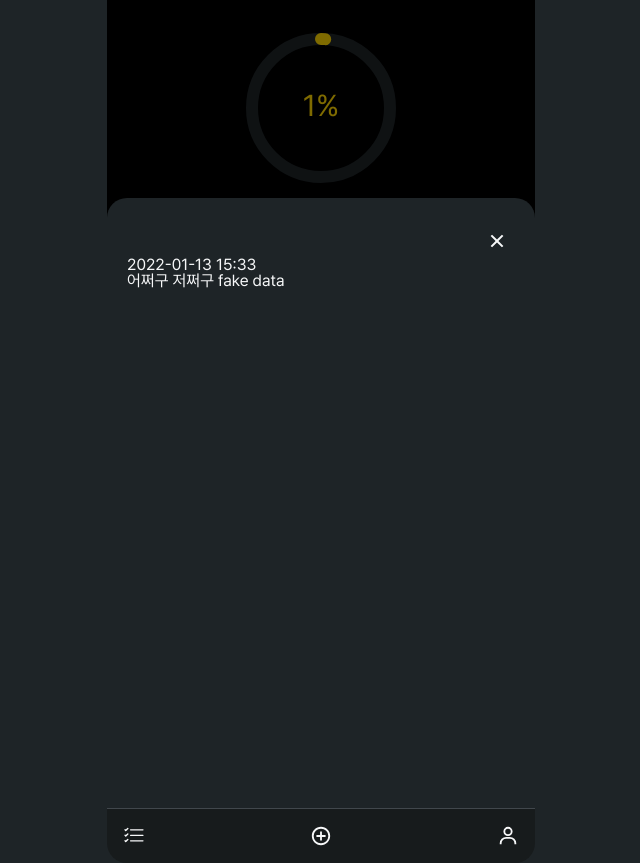
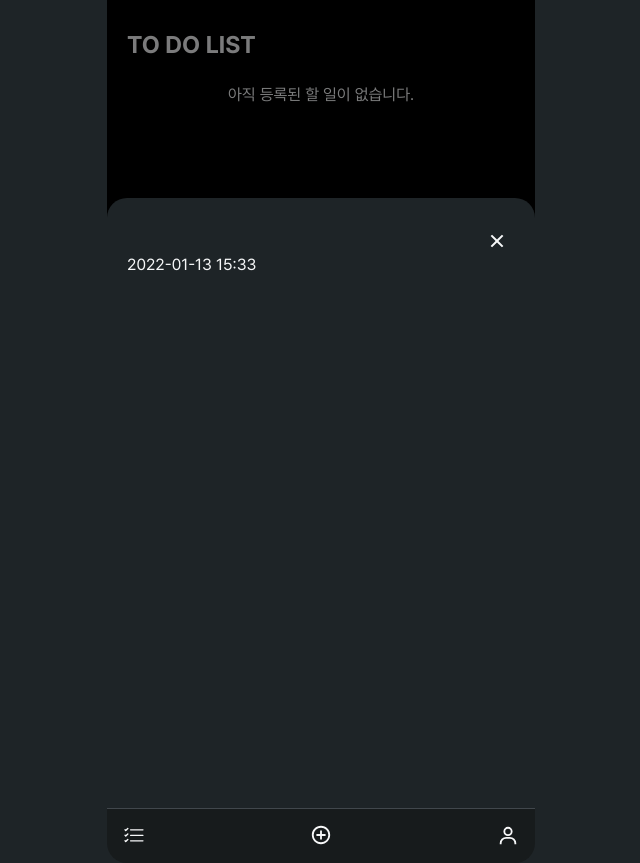
Before and after one commit to hongsyong92/make-plan-app, a React (Create React App) app: page /todos/1 in a window 1280 px wide. Shown: the whole page, without its empty margins (319-959 px from the left). Built offline with nearby package versions, Linux system fonts and the light colour scheme.

Commit message:
todo 등록하기 중간저장

```diff
--- a/src/App.tsx
+++ b/src/App.tsx
@@ -5,11 +5,12 @@ import Home from "./routes/Home";
 import BottomNav from "./Components/BottomNav";
 import styled from "styled-components";
 import CalendarScreen from "./routes/CalendarScreen";
-import { useState } from "react";
 import Login from "./routes/Login";
+import { useRecoilState } from "recoil";
+import { loginState } from "./atoms";
 
 function App() {
-  const [isLogin, setLogin] = useState(false);
+  const [isLogin, setLogin] = useRecoilState(loginState);
   const handleLogin = () => {
     setLogin(true);
   };
@@ -38,7 +39,7 @@ function App() {
             }
           />
           <Route path="/todos/:id" element={<Home />} />
-          <Route path="/add-todos" element={<Home />} />
+          {/* <Route path="/add-todos" element={<Home />} /> */}
           <Route path="/select-date" element={<CalendarScreen />} />
           {/* user menu 화면 */}
           <Route
--- a/src/Components/AddToDo.tsx
+++ b/src/Components/AddToDo.tsx
@@ -2,48 +2,50 @@ import styled from "styled-components";
 import { theme } from "../theme";
 import { RiCloseFill } from "react-icons/ri";
 import { BiPencil } from "react-icons/bi";
-import { useNavigate } from "react-router-dom";
+// import { useNavigate } from "react-router-dom";
 import { useForm } from "react-hook-form";
 import { toDoState } from "../atoms";
 import { useRecoilState } from "recoil";
 
+interface IAddToDoModal {
+  addOpen: boolean;
+  onClose: () => void;
+}
 interface IForm {
   toDo: string;
 }
 
-function AddToDo() {
-  const navigate = useNavigate();
+function AddToDo({ addOpen, onClose }: IAddToDoModal) {
+  // const navigate = useNavigate();
   const [toDos, setToDos] = useRecoilState(toDoState);
-  const {
-    register,
-    handleSubmit,
-    formState: { errors },
-  } = useForm<IForm>();
-  const handleValid = ({ toDo }: any) => {
+  const { register, handleSubmit, setValue } = useForm<IForm>();
+
+  const handleValid = ({ toDo }: IForm) => {
     setToDos((oldToDos) => [
-      { text: toDo.text, category: "TO_DO", id: Date.now() },
+      { text: toDo, category: "TO_DO", id: Date.now() },
       ...oldToDos,
     ]);
+    setValue("toDo", "");
+    onClose();
   };
 
   return (
-    <Container>
+    <Container addOpen={addOpen}>
       <DetailHeader>
-        <button className="close_btn" onClick={() => navigate("/")}>
+        <button className="close_btn" onClick={() => onClose()}>
           <RiCloseFill size="24" />
         </button>
       </DetailHeader>
+
       <form onSubmit={handleSubmit(handleValid)}>
         <input
           {...register("toDo", {
             required: "필수 입력 항목입니다.",
             minLength: 2,
           })}
-          type="text"
           placeholder="할 일을 입력하세요"
         />
-        <p>{errors?.toDo?.message}</p>
-        <button className="add_todo_btn" onClick={() => navigate("/")}>
+        <button className="add_todo_btn">
           <BiPencil size="16" />
           <span>등록하기</span>
         </button>
@@ -53,10 +55,12 @@ function AddToDo() {
 }
 export default AddToDo;
 
-const Container = styled.div`
+const Container = styled.div<{ addOpen: boolean }>`
+  display: ${(props) => (props.addOpen ? "flex" : "none")};
+  flex-direction: column;
   position: absolute;
   left: 0;
-  bottom: 0;
+  bottom: 55px;
   width: 100%;
   height: 70%;
   padding: 30px 20px;
--- a/src/Components/BottomNav.tsx
+++ b/src/Components/BottomNav.tsx
@@ -4,9 +4,26 @@ import { RiAddCircleLine } from "react-icons/ri";
 import { BiUser } from "react-icons/bi";
 import { theme } from "../theme";
 import { Link } from "react-router-dom";
+import AddToDo from "./AddToDo";
+import { useState } from "react";
+import { useRecoilValue } from "recoil";
+import { loginState } from "../atoms";
 
 function BottomNav() {
+  const [addOpen, setAddOpen] = useState(false);
+  const isLogin = useRecoilValue(loginState);
+  const handleAddClick = () => {
+    if (isLogin) {
+      setAddOpen(true);
+    } else {
+      console.log("not loggged in");
+    }
+  };
+  const onClose = () => {
+    setAddOpen(false);
+  };
   return (
+    <>
       <Container>
         <div className="menu_item">
           <button>
@@ -16,10 +33,8 @@ function BottomNav() {
           </button>
         </div>
         <div className="menu_item">
-        <button>
-          <Link to="/add-todos">
+          <button onClick={handleAddClick}>
             <RiAddCircleLine size="22" />
-          </Link>
           </button>
         </div>
         <div className="menu_item">
@@ -30,6 +45,8 @@ function BottomNav() {
           </button>
         </div>
       </Container>
+      <AddToDo addOpen={addOpen} onClose={onClose} />
+    </>
   );
 }
 
--- a/src/Components/ToDoDetail.tsx
+++ b/src/Components/ToDoDetail.tsx
@@ -9,6 +9,7 @@ interface IToDoDetail {
 
 function ToDoDetail({ item }: IToDoDetail) {
   const navigate = useNavigate();
+
   return (
     <Container>
       <DetailHeader>
@@ -17,7 +18,7 @@ function ToDoDetail({ item }: IToDoDetail) {
         </button>
       </DetailHeader>
       <div className="created">{item.createdAt}</div>
-      <div className="todo_content">{item.content}</div>
+      <div className="todo_content">{item.text}</div>
     </Container>
   );
 }
--- a/src/Components/ToDoItem.tsx
+++ b/src/Components/ToDoItem.tsx
@@ -9,11 +9,12 @@ interface IToDoItem {
 }
 
 function ToDoItem({ item, onClick }: IToDoItem) {
+  console.log(item);
   return (
     <Container onClick={onClick}>
       <StatusLine />
       <ToDoContents>
-        <p>{item.content}</p>
+        <p>{item.text}</p>
       </ToDoContents>
       <MoreBtn
         className="more_btn"
--- a/src/atoms.ts
+++ b/src/atoms.ts
@@ -13,3 +13,8 @@ export const toDoState = atom<IToDo[]>({
   key: "toDo",
   default: [],
 });
+
+export const loginState = atom<boolean>({
+  key: "isLogin",
+  default: false,
+});
--- a/src/routes/Home.tsx
+++ b/src/routes/Home.tsx
@@ -3,21 +3,20 @@ import { theme } from "../theme";
 import dayjs from "dayjs";
 import { CircularProgressbar } from "react-circular-progressbar";
 import "react-circular-progressbar/dist/styles.css";
-import { Link, useLocation, useNavigate, useParams } from "react-router-dom";
+import { Link, useNavigate, useParams } from "react-router-dom";
 import { ToDoMockData } from "../toDoMockData";
 import ToDoItem from "../Components/ToDoItem";
 import ToDoDetail from "../Components/ToDoDetail";
-import AddToDo from "../Components/AddToDo";
-import { useRecoilState, useRecoilValue } from "recoil";
+import { useRecoilValue } from "recoil";
 import { toDoState } from "../atoms";
 
 function Home() {
   let now = dayjs();
   const percentage = 1;
   const navigate = useNavigate();
-  const location = useLocation();
   const params = useParams();
-  const addToDoMatch = location.pathname.includes("/add-todos");
+  // const location = useLocation();
+  // const addToDoMatch = location.pathname.includes("/add-todos");
   const onToDoClick = (toDoId: number) => {
     navigate(`/todos/${toDoId}`);
   };
@@ -34,19 +33,25 @@ function Home() {
           <span>{now.format("YYYY.MM.DD")} &nbsp;&nbsp;📅</span>
         </Link>
       </TextHeader>
-      <ProgressBox>
+      {/* <ProgressBox>
         <CircularProgressbar value={percentage} text={`${percentage}%`} />
-      </ProgressBox>
+      </ProgressBox> */}
       <ListBoard>
         <BoardTitle>TO DO LIST</BoardTitle>
         <List>
-          {toDos.map((item) => (
+          {toDos?.length > 0 ? (
+            <>
+              {toDos?.map((item) => (
                 <ToDoItem
                   key={item.id}
                   item={item}
                   onClick={() => onToDoClick(item.id)}
                 />
               ))}
+            </>
+          ) : (
+            <p>아직 등록된 할 일이 없습니다.</p>
+          )}
         </List>
       </ListBoard>
       {clickedToDo ? (
@@ -55,12 +60,12 @@ function Home() {
           <ToDoDetail item={clickedToDo} />
         </>
       ) : null}
-      {addToDoMatch ? (
+      {/* {addToDoMatch ? (
         <>
           <Overlay onClick={() => navigate("/")} />
           <AddToDo />
         </>
-      ) : null}
+      ) : null} */}
     </Container>
   );
 }
```
Lines whose indentation alone changed are shown as unchanged.
